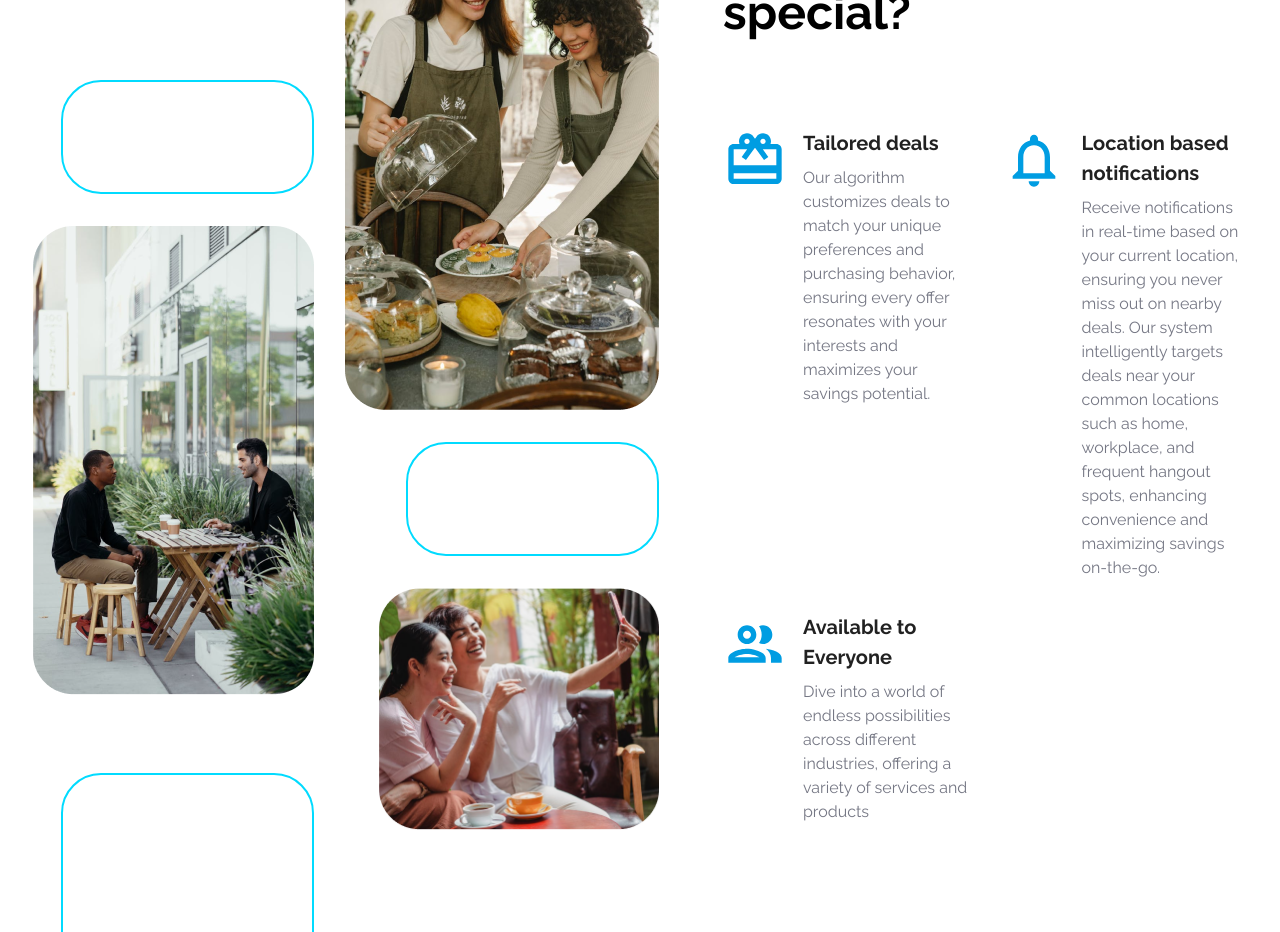
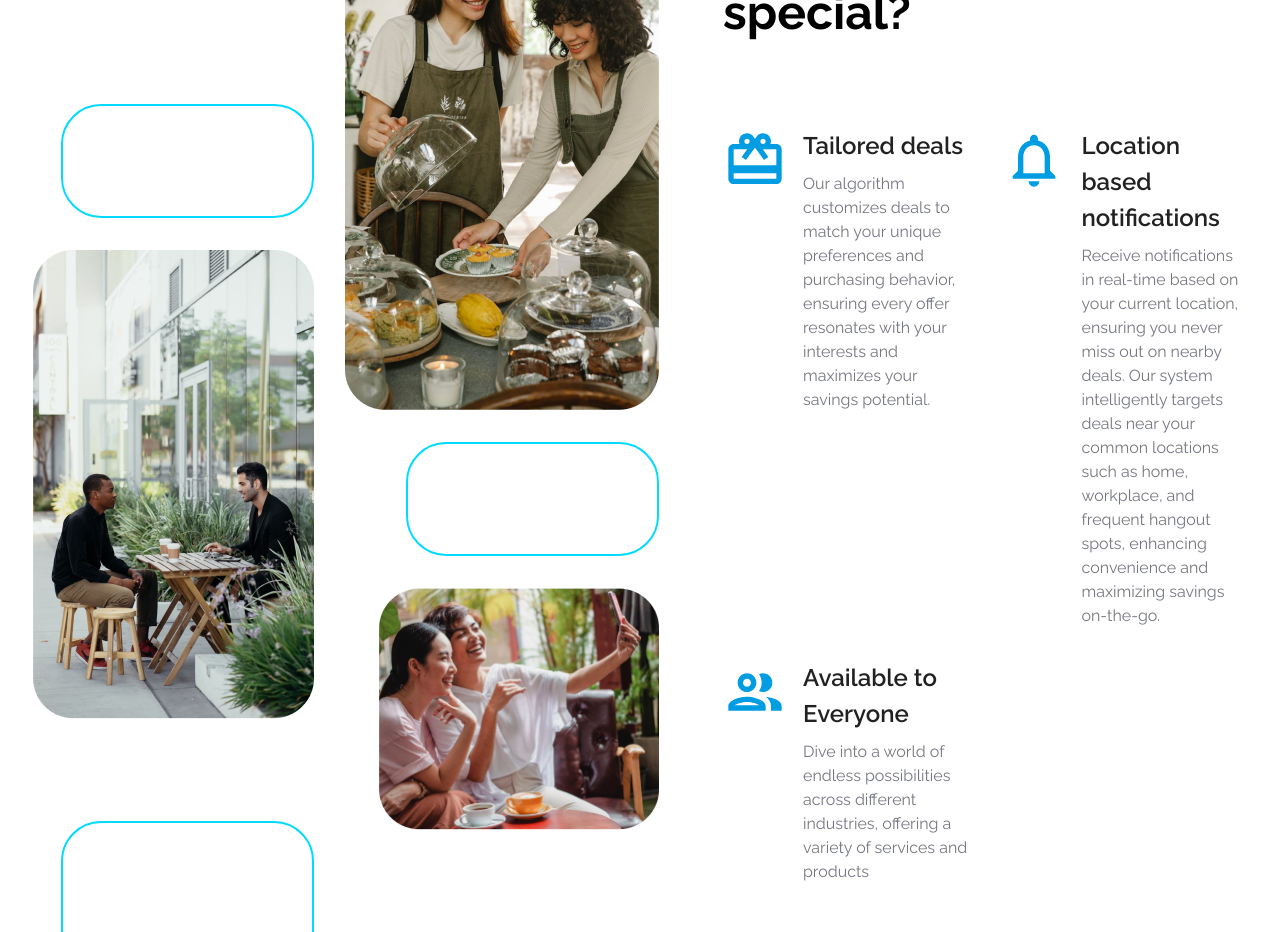
Before and after one commit to sheeper-business/sheeper-site, a Next.js app: page / in a window 1280 px wide. Shown: the part 2720-3652 px from the top of the page. Built offline with nearby package versions, Linux system fonts and the light colour scheme.

Commit message:
fix: remove h6 tag on makeusspecial section

```diff
--- a/src/app/home/Home.tsx
+++ b/src/app/home/Home.tsx
@@ -38,7 +38,7 @@ export const Home = () => {
             Unbeatable <span className={css.dealsText}>deals</span>
           </h1>
         </div>
-        <Image className={css.image} src="/hero-phone.png" alt="Login" width={384} height={417} />
+        <Image className={css.image} src="/hero-phone.png" alt="Login" width={384} height={417} loading='eager' />
 
         <div className={css.containerButtons}>
           <a
--- a/src/app/sections/MakeUsSpecial/components/PairIconText/PairIconText.module.css
+++ b/src/app/sections/MakeUsSpecial/components/PairIconText/PairIconText.module.css
@@ -16,6 +16,13 @@
     gap: 0.5rem;
 }
 
+.title {
+    font-size: 1.5rem;
+    font-weight: 600;
+    color: var(--text-black-color);
+
+}
+
 .description {
     color: var(--text-grey-color);
 }
--- a/src/app/sections/MakeUsSpecial/components/PairIconText/PairIconText.tsx
+++ b/src/app/sections/MakeUsSpecial/components/PairIconText/PairIconText.tsx
@@ -12,7 +12,7 @@ export const PairIconText = ({ icon, title, description }: IProps) => {
         <div className={css.container}>
             <div className={css.iconContainer}>{icon}</div>
             <div className={css.textContainer}>
-                <h6>{title}</h6>
+                <span className={css.title}>{title}</span>
                 <p className={css.description}>{description}</p>
             </div>
         </div>
```
